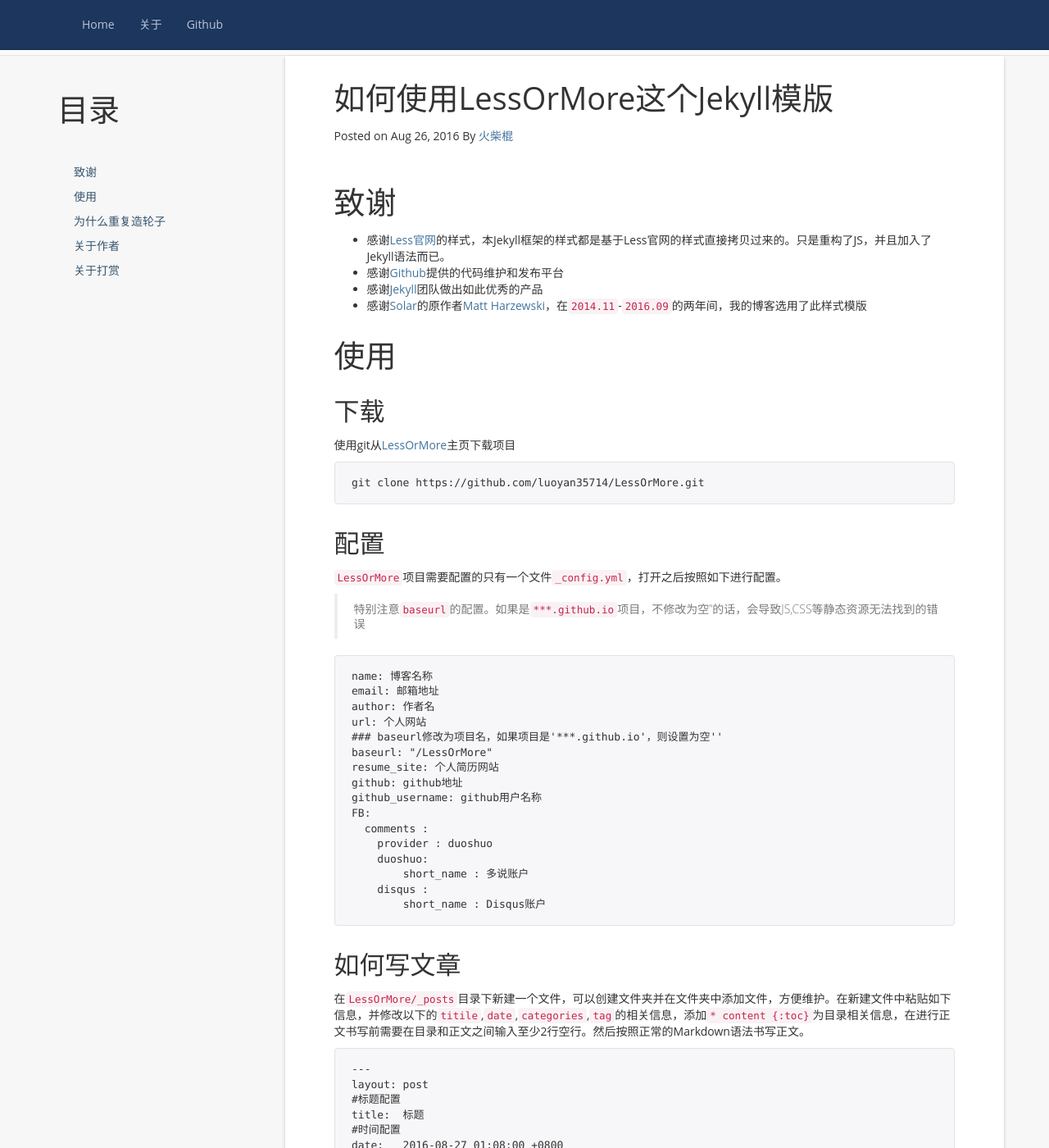
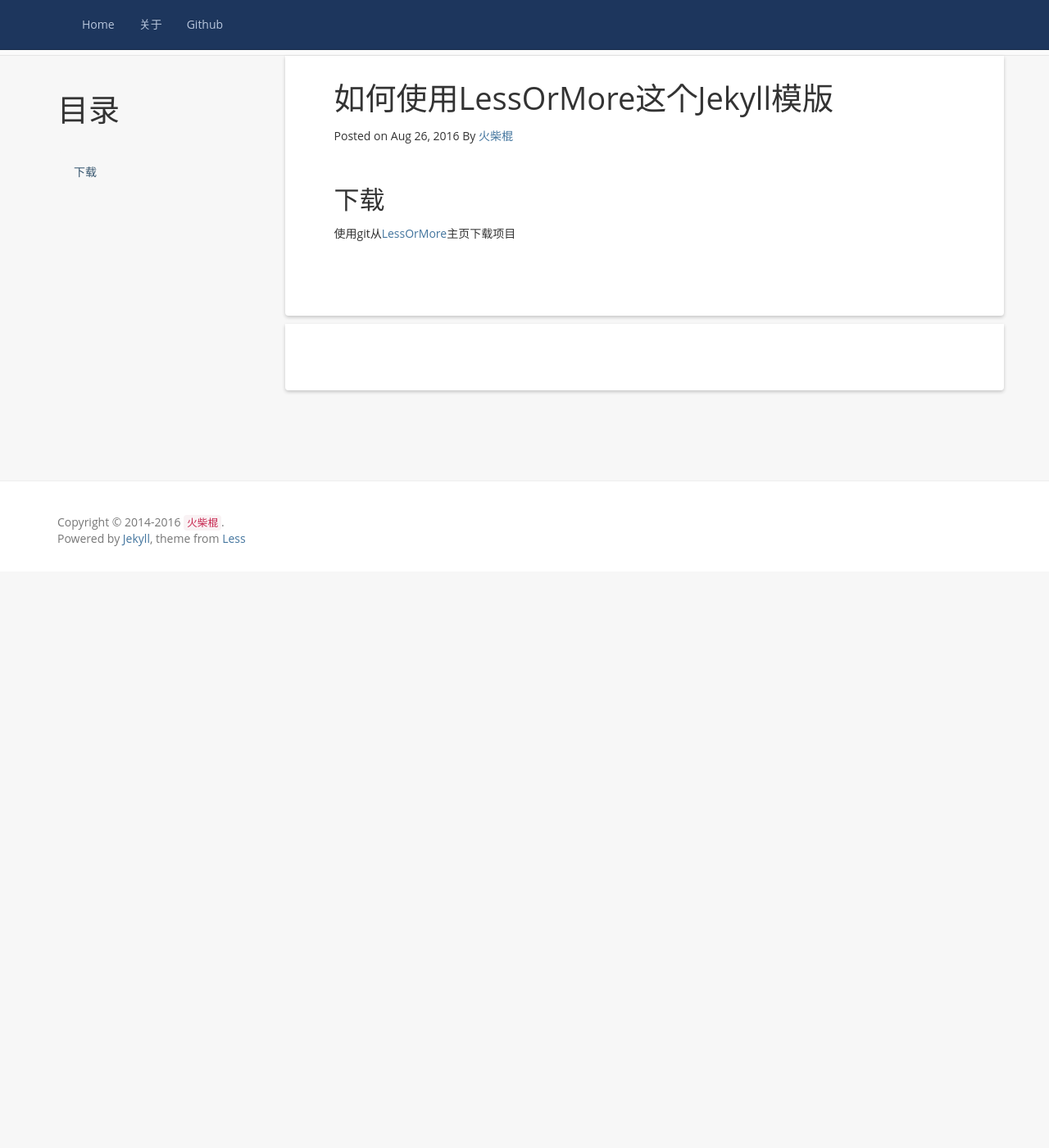
Before and after one commit to fingerkiller/fingerkiller.github.io, a Jekyll site: the page built from _posts/2016-08-27-how-to-use-this-jekyll-theme.md, in a window 1280 px wide and 1400 px high, scrolled down 279 px. Shown: the whole window at 82% size. Built offline with Jekyll 4.4.1, drawn with Linux system fonts in a browser that asks for light colours; comment, search, counter and statistics services are not loaded; after the commit the page ends 976 px from its top, so only the background shows below that; some of the changed text lies outside the part shown.

Commit message:
no message

```diff
--- a/_posts/2016-08-27-how-to-use-this-jekyll-theme.md
+++ b/_posts/2016-08-27-how-to-use-this-jekyll-theme.md
@@ -10,115 +10,7 @@
 {:toc}
 
 
-致谢
-====================================
-+ 感谢[Less官网](http://lesscss.cn/)的样式，本Jekyll框架的样式都是基于Less官网的样式直接拷贝过来的。只是重构了JS，并且加入了Jekyll语法而已。
-+ 感谢[Github](https://github.com/)提供的代码维护和发布平台
-+ 感谢[Jekyll](https://jekyllrb.com/)团队做出如此优秀的产品
-+ 感谢[Solar](https://github.com/mattvh/solar-theme-jekyll)的原作者[Matt Harzewski](http://www.webmaster-source.com/)，在`2014.11`-`2016.09`的两年间，我的博客选用了此样式模版
-
-
-使用
-====================================
-
 下载
 ------------------------------------
 
 使用git从[LessOrMore](https://github.com/luoyan35714/LessOrMore.git)主页下载项目
-
-{% highlight bash %}
-git clone https://github.com/luoyan35714/LessOrMore.git
-{% endhighlight %}
-
-配置
-------------------------------------
-
-`LessOrMore`项目需要配置的只有一个文件`_config.yml`，打开之后按照如下进行配置。
-
-> 特别注意`baseurl`的配置。如果是`***.github.io`项目，不修改为空''的话，会导致JS,CSS等静态资源无法找到的错误
-
-{% highlight bash %}
-name: 博客名称
-email: 邮箱地址
-author: 作者名
-url: 个人网站
-### baseurl修改为项目名，如果项目是'***.github.io'，则设置为空''
-baseurl: "/LessOrMore"
-resume_site: 个人简历网站
-github: github地址
-github_username: github用户名称
-FB:
-  comments :
-    provider : duoshuo
-    duoshuo:
-        short_name : 多说账户
-    disqus :
-        short_name : Disqus账户
-{% endhighlight %}
-
-如何写文章
-------------------------------------
-
-在`LessOrMore/_posts`目录下新建一个文件，可以创建文件夹并在文件夹中添加文件，方便维护。在新建文件中粘贴如下信息，并修改以下的`titile`,`date`,`categories`,`tag`的相关信息，添加`* content {:toc}`为目录相关信息，在进行正文书写前需要在目录和正文之间输入至少2行空行。然后按照正常的Markdown语法书写正文。
-
-{% highlight bash %}
----
-layout: post
-#标题配置
-title:  标题
-#时间配置
-date:   2016-08-27 01:08:00 +0800
-#大类配置
-categories: document
-#小类配置
-tag: 教程
----
-
-* content
-{:toc}
-
-
-我是正文。我是正文。我是正文。我是正文。我是正文。我是正文。
-{% endhighlight %}
-
-执行
-------------------------------------
-
-{% highlight bash %}
-jekyll server
-{% endhighlight %}
-
-效果
-------------------------------------
-打开浏览器并输入URL`http://localhost:4000/`,回车。
-
-
-为什么重复造轮子
-====================================
-
-很明显，我在重复造轮子。在13年接触到GIT，14年末接触到Jekyll，然后搭建了自己的博客，当时是选用了[JekyllThemes](http://jekyllthemes.org/)上的[Solar](https://github.com/mattvh/solar-theme-jekyll)主题，一直到现在。不过中间一直感觉页面风格还是偏暗，阅读不方便。并且有一些小的细节做的不是很好。在页面的跨平台浏览上有一些瑕疵。并且不区分一级标题和二级标题，导致没有重点强调。诸如此类，用了2年，用的越多，越发吃力，中间就一直在寻找新的能够让我一眼认定的主题。
-
-虽然设计好看的主题很多。但是真正适合拿来做博客的却不多。中间一直没有找到合适的主题。直到有一天看到Less官网的主题之后，豁然觉得这就是我的博客想要的样子。简单而又不平凡。所以就决定了要把博客迁移到这个主题，然后拿了两天晚上来把这个主题做出来。
-
-重复造了轮子，但是这个是迄今为止自己觉得最适合我的博客的轮子，所以是值得的！
-
-关于作者
-====================================
-
-热爱开源，热爱折腾的Java程序猿。更多个人信息和联系方式可以参照[我的简介](http://www.hifreud.com/Resume.io/)。
-
-关于打赏
-====================================
-
-如果你也像我一样在寻觅一个简洁的博客主题。不妨试下LessOrMore。
-
-当然你也可以为了我的工作打赏！以激励我做出更好的东西。
-
-支付宝
-----------------
-
-<img src="{{ '/styles/images/zhifubao.PNG' | prepend: site.baseurl }}" alt="支付宝二维码付款给Freud" width="310" />
-
-微信
-----------------
-![微信二维码付款给Freud]({{ '/styles/images/weixin.png' | prepend: site.baseurl }})
--- a/aboutme/index.html
+++ b/aboutme/index.html
@@ -1,7 +1,7 @@
 ---
 layout: default
 title: 分类
-header: Posts By Category
+header: Posts By aboutme
 ---
 
 <div class="container docs-container">
```
Also changed, not shown: _posts/2014-11-17-welcome-to-jekyll.md (deleted, +0 -31 lines), _posts/2014-12-20-I-ve-Interviewed-100s-of-Candidates-and-the-Ones-I-Hire-Always-Do-This.markdown (deleted, +0 -45 lines).
